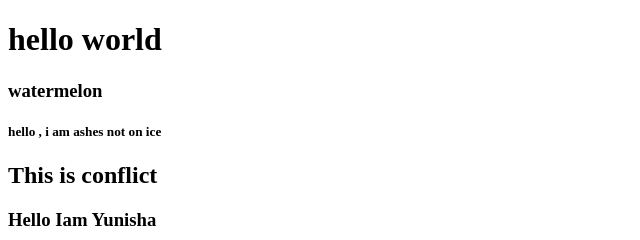
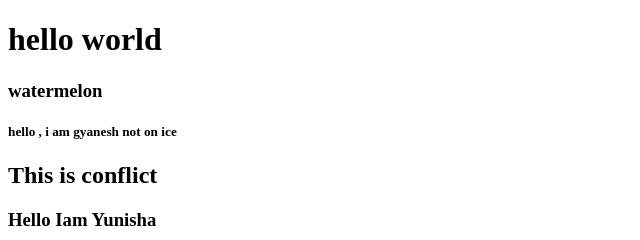
Before and after one commit to bigyandulal2/github, a plain HTML site: page index.html in a window 1280 px wide. Shown: the top 240 px of the page, 0-640 px from the left. Drawn offline with Linux system fonts and the light colour scheme.

Commit message:
metelica is still not dead

```diff
--- a/index.html
+++ b/index.html
@@ -8,7 +8,7 @@
   <body>
     <h1>hello world</h1>
     <h3>watermelon</h3>
-    <h5>hello , i am ashes not on ice</h5>
+    <h5>hello , i am gyanesh not on ice</h5>
     <h2>This is conflict</h2>
     <h3>Hello Iam Yunisha</h3>
     <p>Acee Solution</p>
```
